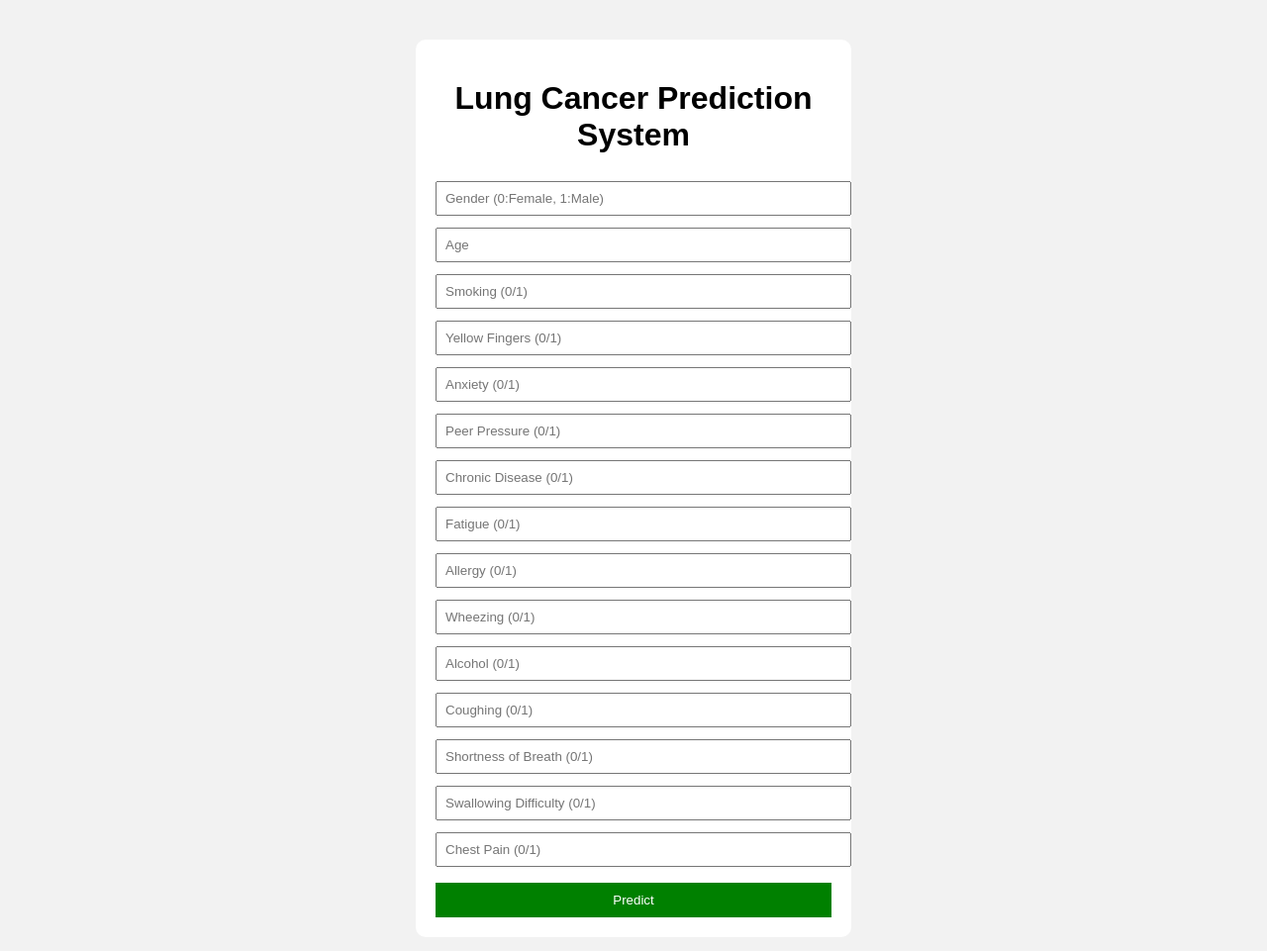
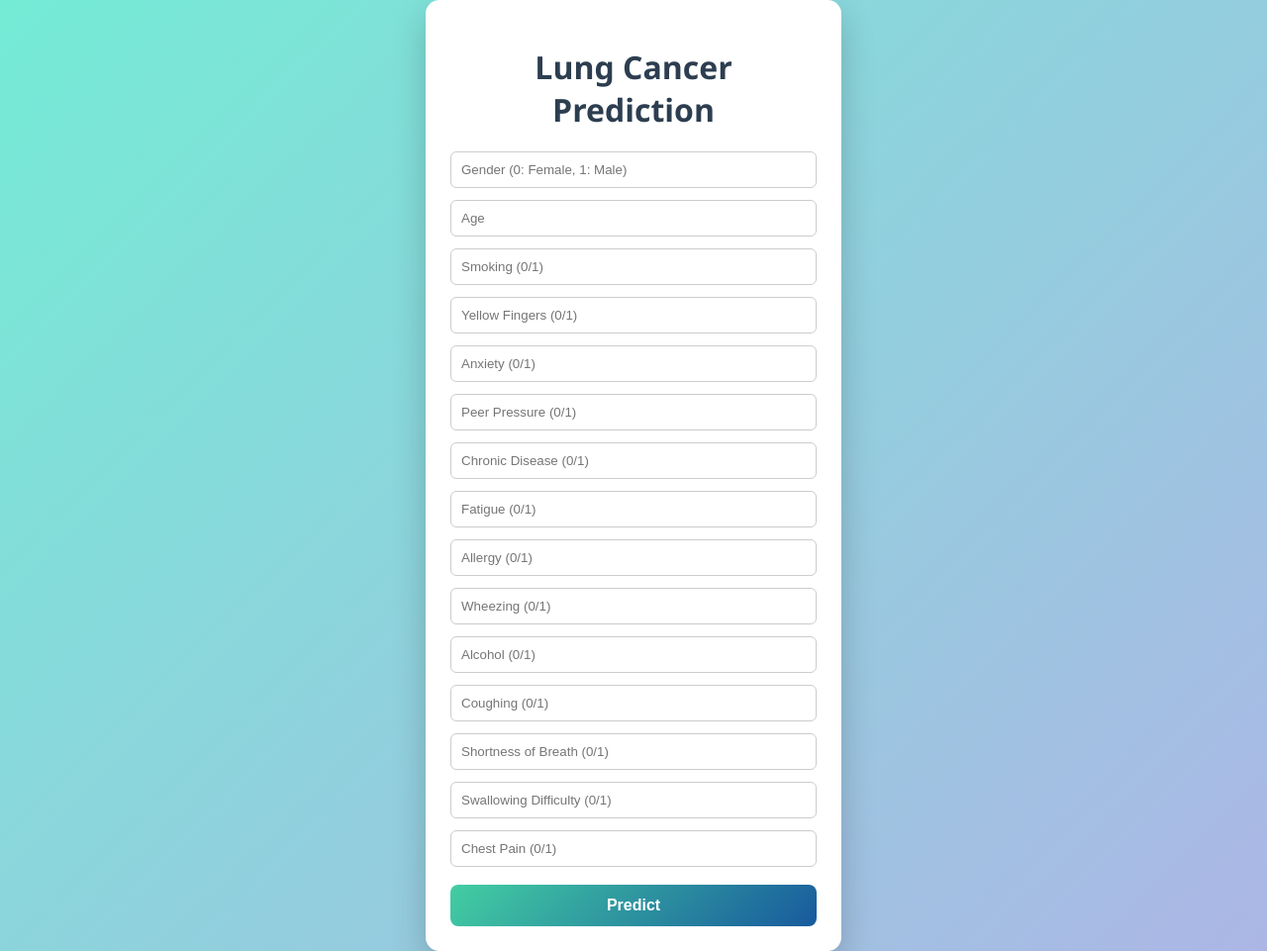
Before and after one commit to Dharshini-redrouthu/lungcancer_prediction, a Flask app: page / in a window 1280 px wide. Shown: the whole page at 99% size. Run offline with Flask 3, Linux system fonts and the light colour scheme; parts of the project's set-up code (start-up, migrations or seed data) failed here and were passed over.

Commit message:
UI update

```diff
--- a/static/style.css
+++ b/static/style.css
@@ -1,33 +1,116 @@
+* {
+    box-sizing: border-box;
+}
+
 body {
-    font-family: Arial, sans-serif;
-    background: #f2f2f2;
+    font-family: 'Segoe UI', Arial, sans-serif;
+    background: linear-gradient(135deg, #74ebd5, #acb6e5);
+    min-height: 100vh;
+    margin: 0;
+    display: flex;
+    align-items: center;
+    justify-content: center;
+    animation: fadeIn 1s ease-in;
+}
+
+/* Fade animation */
+@keyframes fadeIn {
+    from { opacity: 0; }
+    to { opacity: 1; }
 }
 
 .container {
-    width: 400px;
-    margin: auto;
-    margin-top: 40px;
-    padding: 20px;
+    width: 420px;
+    padding: 25px;
     background: white;
-    border-radius: 10px;
+    border-radius: 14px;
+    box-shadow: 0 15px 35px rgba(0, 0, 0, 0.2);
+    animation: slideUp 0.8s ease-out;
+}
+
+/* Slide animation */
+@keyframes slideUp {
+    from {
+        transform: translateY(40px);
+        opacity: 0;
+    }
+    to {
+        transform: translateY(0);
+        opacity: 1;
+    }
+}
+
+h1 {
+    text-align: center;
+    color: #2c3e50;
+    margin-bottom: 15px;
 }
 
 input {
     width: 100%;
     margin: 6px 0;
-    padding: 8px;
+    padding: 10px;
+    border-radius: 6px;
+    border: 1px solid #ccc;
+    transition: all 0.3s ease;
+}
+
+/* Input focus effect */
+input:focus {
+    border-color: #4CAF50;
+    outline: none;
+    box-shadow: 0 0 6px rgba(76, 175, 80, 0.5);
+    transform: scale(1.02);
 }
 
 button {
     width: 100%;
-    padding: 10px;
-    background: green;
+    padding: 12px;
+    background: linear-gradient(135deg, #43cea2, #185a9d);
     color: white;
     border: none;
-    margin-top: 10px;
+    border-radius: 8px;
+    margin-top: 12px;
     cursor: pointer;
+    font-size: 16px;
+    font-weight: bold;
+    transition: all 0.3s ease;
 }
 
-h1, h2 {
+/* Button hover animation */
+button:hover {
+    background: linear-gradient(135deg, #185a9d, #43cea2);
+    transform: translateY(-2px);
+    box-shadow: 0 8px 18px rgba(0, 0, 0, 0.25);
+}
+
+/* Button click */
+button:active {
+    transform: scale(0.97);
+}
+
+/* Result box */
+.result {
+    margin-top: 18px;
+    padding: 12px;
+    border-radius: 8px;
     text-align: center;
+    font-size: 18px;
+    animation: pulse 1s ease-in-out;
 }
+
+@keyframes pulse {
+    0% { transform: scale(0.95); }
+    50% { transform: scale(1.05); }
+    100% { transform: scale(1); }
+}
+
+.result.positive {
+    background: #ffdddd;
+    color: #c0392b;
+}
+
+.result.negative {
+    background: #ddffdd;
+    color: #27ae60;
+}
--- a/templates/index.html
+++ b/templates/index.html
@@ -7,10 +7,10 @@
 <body>
 
 <div class="container">
-    <h1>Lung Cancer Prediction System</h1>
+    <h1>Lung Cancer Prediction</h1>
 
     <form method="POST">
-        <input type="number" name="gender" placeholder="Gender (0:Female, 1:Male)" required>
+        <input type="number" name="gender" placeholder="Gender (0: Female, 1: Male)" required>
         <input type="number" name="age" placeholder="Age" required>
         <input type="number" name="smoking" placeholder="Smoking (0/1)" required>
         <input type="number" name="yellow_fingers" placeholder="Yellow Fingers (0/1)" required>
@@ -30,7 +30,9 @@
     </form>
 
     {% if prediction %}
-        <h2>Result: {{ prediction }}</h2>
+        <div class="result {% if prediction == 'Lung Cancer Detected' %}positive{% else %}negative{% endif %}">
+            {{ prediction }}
+        </div>
     {% endif %}
 </div>
 
```
